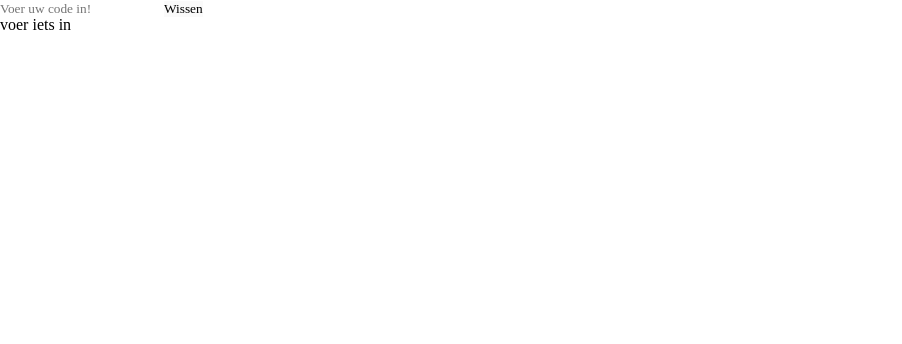
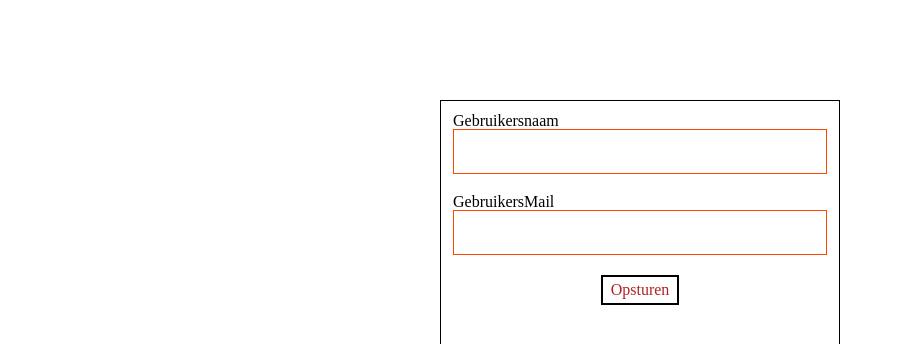
Before and after one commit to Vladyslav-Tykhyi/oefenen, a React (Vite) app in the folder oefenen/: page / in a window 1280 px wide. Shown: the top 344 px of the page, without its empty margins (0-902 px from the left). Built offline with nearby package versions, Linux system fonts and the light colour scheme.

Commit message:
opdracht 3 (2 inputs + weergave + button)

```diff
--- a/oefenen/src/components/App/App.jsx
+++ b/oefenen/src/components/App/App.jsx
@@ -2,25 +2,24 @@ import { useState } from "react";
 import Form from "../Form/Form";
 
 const App = () => {
-  const [text, setText] = useState("");
-  const textChange = (e) => {
-    setText(e.target.value);
-  };
-  const alertMessage = () => {
-    return !text.trim() ? "voer iets in" : "";
+  const [value, setValue] = useState({ login: "", mail: "" });
+
+  const textWeergave = (e) => {
+    setValue((prev) => ({ ...prev, [e.target.name]: e.target.value }));
   };
 
-  const wissenBTN = (e) => {
-    e.reset();
+  const onSubmit = (e) => {
+    e.preventDefault();
+
+    alert(`Bedankt voor je inzending, ${value.login}`);
+
+    setValue({ login: "", mail: "" });
   };
+  console.log(value.login);
+
   return (
     <div>
-      <Form
-        textChange={textChange}
-        text={text}
-        wissenBTN={wissenBTN}
-        alertMessage={alertMessage}
-      />
+      <Form value={value} textWeergave={textWeergave} onSubmit={onSubmit} />
     </div>
   );
 };
--- a/oefenen/src/components/Form/Form.jsx
+++ b/oefenen/src/components/Form/Form.jsx
@@ -1,25 +1,43 @@
 import { useId } from "react";
+import s from "./Form.module.css";
 
-const Form = ({ textChange, text, wissenBTN, alertMessage }) => {
-  const randomID = useId();
-
+const Form = ({ value, textWeergave, onSubmit }) => {
+  const loginID = useId();
+  const mailID = useId();
   return (
     <div>
-      <form>
-        <label htmlFor={randomID}>{text}</label>
-        <input
-          id={randomID}
-          type="text"
-          name="input"
-          placeholder="Voer uw code in!"
-          onChange={textChange}
-          value={text}
-        />
-        <button onClick={wissenBTN} type="submit" disabled={!text.trim()}>
-          Wissen
+      <form className={s.form}>
+        <label htmlFor={loginID}>
+          Gebruikersnaam
+          <input
+            type="text"
+            id={loginID}
+            name="login"
+            value={value.login}
+            onChange={textWeergave}
+          />
+        </label>
+        <label htmlFor={mailID}>
+          GebruikersMail
+          <input
+            type="text"
+            id={mailID}
+            name="mail"
+            value={value.mail}
+            onChange={textWeergave}
+          />
+        </label>
+        <button
+          className={s.btn}
+          type="submit"
+          onClick={onSubmit}
+          disabled={!value.login || !value.mail}
+        >
+          Opsturen
         </button>
       </form>
-      <p>{alertMessage()}</p>
+      <p>{value.login}</p>
+      <p>{value.mail}</p>
     </div>
   );
 };
--- /dev/null
+++ b/oefenen/src/components/Form/Form.module.css
@@ -0,0 +1,26 @@
+.form {
+  width: 400px;
+  border: 1px solid black;
+  margin: 100px auto 0;
+  min-height: 400px;
+  padding: 12px;
+
+  & input {
+    display: block;
+    width: 100%;
+    border: 1px solid orangered;
+    margin: 0 0 20px 0;
+    padding: 8px;
+    font-size: 24px;
+  }
+
+  & .btn {
+    background-color: transparent;
+    color: firebrick;
+    padding: 4px 8px;
+    display: block;
+    margin: 0 auto;
+    border: 2px solid black;
+    font-size: 16px;
+  }
+}
```
Also changed, not shown: oefenen/src/components/App/App.module.css (renamed from oefenen/src/styles/App.module.css).
